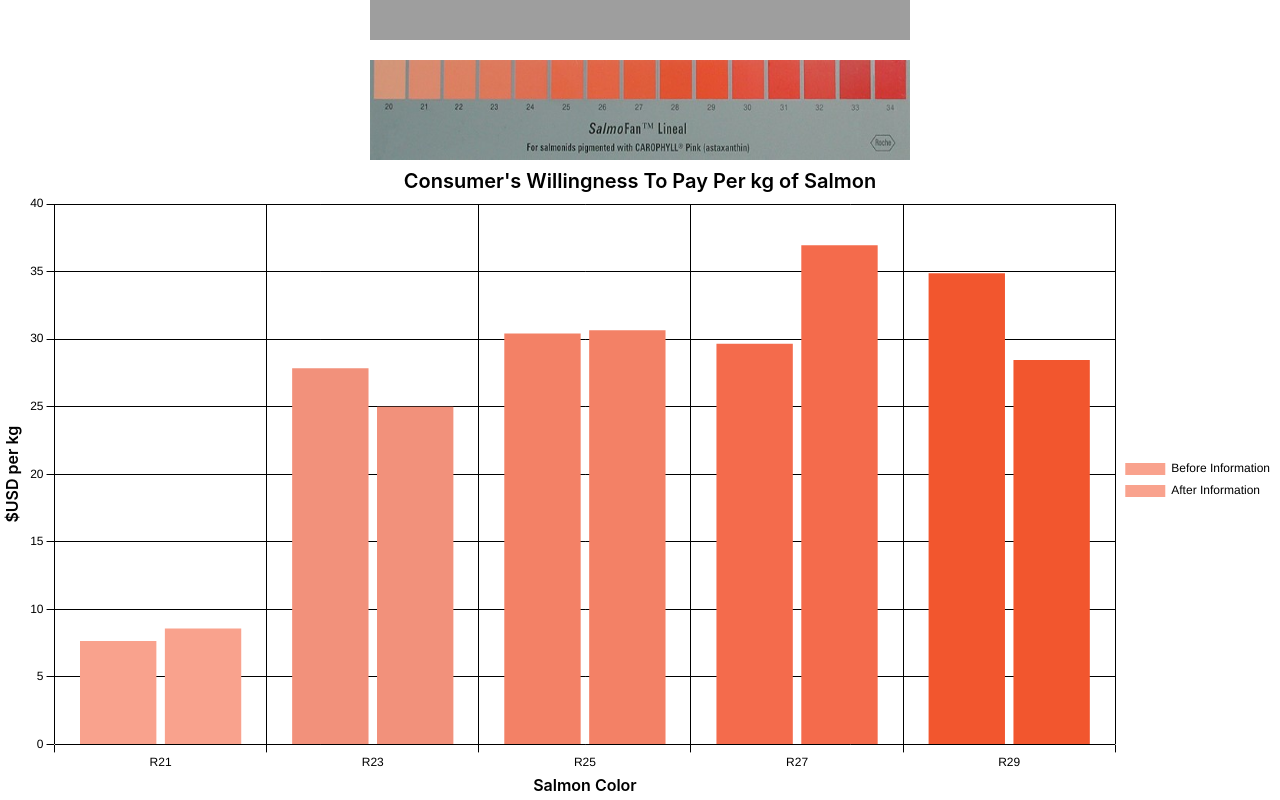
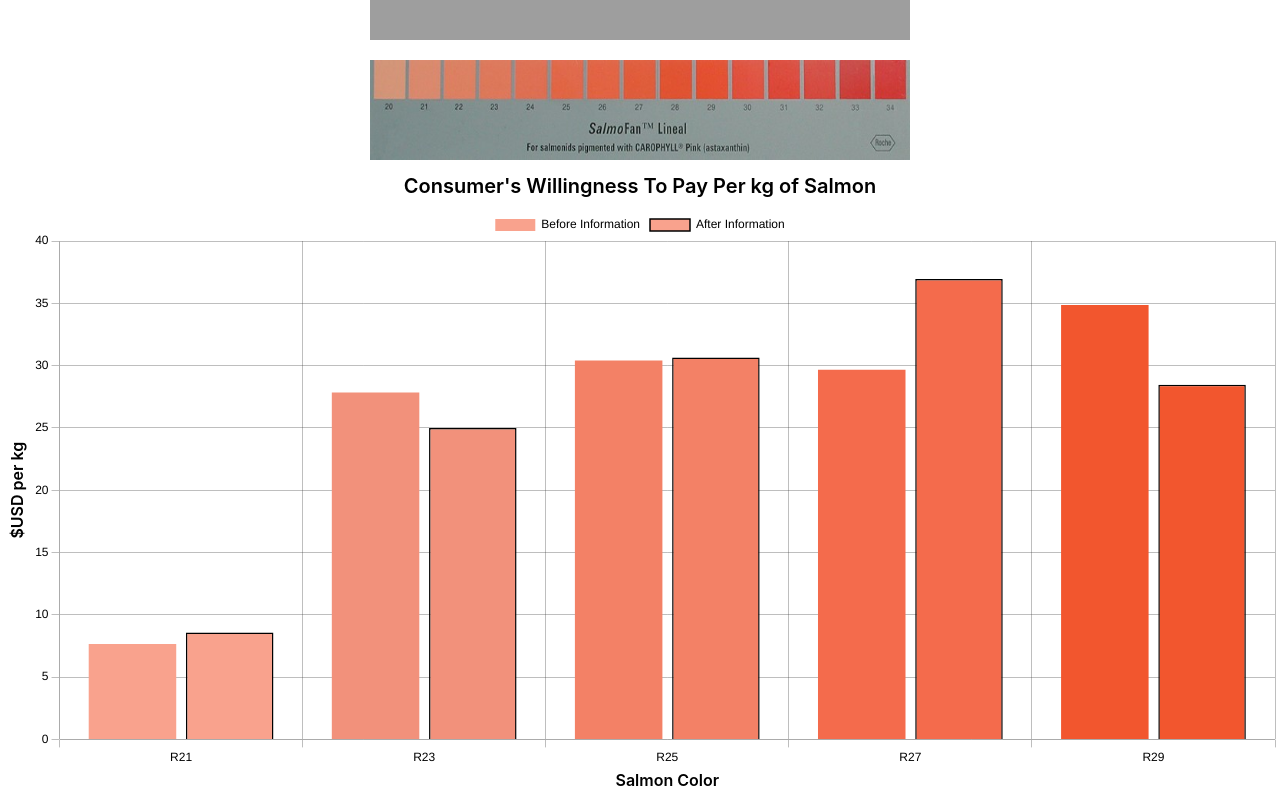
Before and after one commit to sungyotkim/gray-salmon-please, a React (Vite) app in the folder gray-salmon-please/: page / in a window 1280 px wide. Shown: the part 1676-2476 px from the top of the page. Built offline with nearby package versions, Linux system fonts and the light colour scheme; grey boxes are pictures that could not be loaded.

Commit message:
adjust colors

```diff
--- a/gray-salmon-please/src/components/InteractiveCharts/BarChart/BarChart.tsx
+++ b/gray-salmon-please/src/components/InteractiveCharts/BarChart/BarChart.tsx
@@ -41,43 +41,34 @@ const dataAfterInfo = [
 
 const labels = dataBeforeInfo.map((row) => row.color);
 
-// export const data = {
-//   labels,
-//   datasets: [
-//     {
-//       label: "Before Information",
-//       data: dataBeforeInfo.map((row) => row.usd),
-//       backgroundColor: ["#f9a28d", "#f2917b", "#f38166", "#f46b4c", "#f2562e"],
-//     },
-//     {
-//       label: "After Information",
-//       data: dataAfterInfo.map((row) => row.usd),
-//       backgroundColor: ["#f9a28d", "#f2917b", "#f38166", "#f46b4c", "#f2562e"],
-//     },
-//   ],
-// };
-
 export const BarChart: React.FC<BarChartProps> = ({}) => {
   const { darkMode } = useContext(DarkModeContext);
-  const [gridLineColor, setGridLineColor] = useState("#000000");
+  const [gridLineColor, setGridLineColor] = useState("rgba(70,70,70,0.75)");
+  const [gridColor, setGridColor] = useState("#000000");
 
   useEffect(() => {
     if (darkMode) {
-      setGridLineColor("#F0EAD6");
+      setGridLineColor("rgba(196, 196, 196, 0.45");
+      setGridColor("#F0EAD6");
     } else {
-      setGridLineColor("#000000");
+      setGridLineColor("rgba(70,70,70,0.35)");
+      setGridColor("#000000");
     }
 
     return () => {
-      setGridLineColor("#000000");
+      setGridLineColor("rgba(70,70,70,0.35)");
+      setGridColor("#000000");
     };
   }, [darkMode]);
 
   const options = {
     responsive: true,
+    layout: {
+      padding: 5,
+    },
     plugins: {
       legend: {
-        position: "right" as const,
+        position: "top" as const,
       },
       title: {
         display: true,
@@ -87,10 +78,10 @@ export const BarChart: React.FC<BarChartProps> = ({}) => {
           weight: "600",
           family: "Inter, Avenir, Helvetica, Arial, sans-serif",
         },
-        color: gridLineColor,
+        color: gridColor,
       },
     },
-    color: gridLineColor,
+    color: gridColor,
     scales: {
       y: {
         beginAtZero: true,
@@ -102,13 +93,13 @@ export const BarChart: React.FC<BarChartProps> = ({}) => {
             weight: "600",
             family: "Inter, Avenir, Helvetica, Arial, sans-serif",
           },
-          color: gridLineColor,
+          color: gridColor,
         },
         grid: {
           color: gridLineColor,
         },
         ticks: {
-          color: gridLineColor,
+          color: gridColor,
         },
       },
       x: {
@@ -120,13 +111,13 @@ export const BarChart: React.FC<BarChartProps> = ({}) => {
             weight: "600",
             family: "Inter, Avenir, Helvetica, Arial, sans-serif",
           },
-          color: gridLineColor,
+          color: gridColor,
         },
         grid: {
           color: gridLineColor,
         },
         ticks: {
-          color: gridLineColor,
+          color: gridColor,
         },
       },
     },
@@ -145,7 +136,7 @@ export const BarChart: React.FC<BarChartProps> = ({}) => {
           "#f46b4c",
           "#f2562e",
         ],
-        color: gridLineColor,
+        color: gridColor,
       },
       {
         label: "After Information",
@@ -157,7 +148,9 @@ export const BarChart: React.FC<BarChartProps> = ({}) => {
           "#f46b4c",
           "#f2562e",
         ],
-        color: gridLineColor,
+        color: gridColor,
+        borderColor: gridColor,
+        borderWidth: 1.5,
       },
     ],
   };
```
